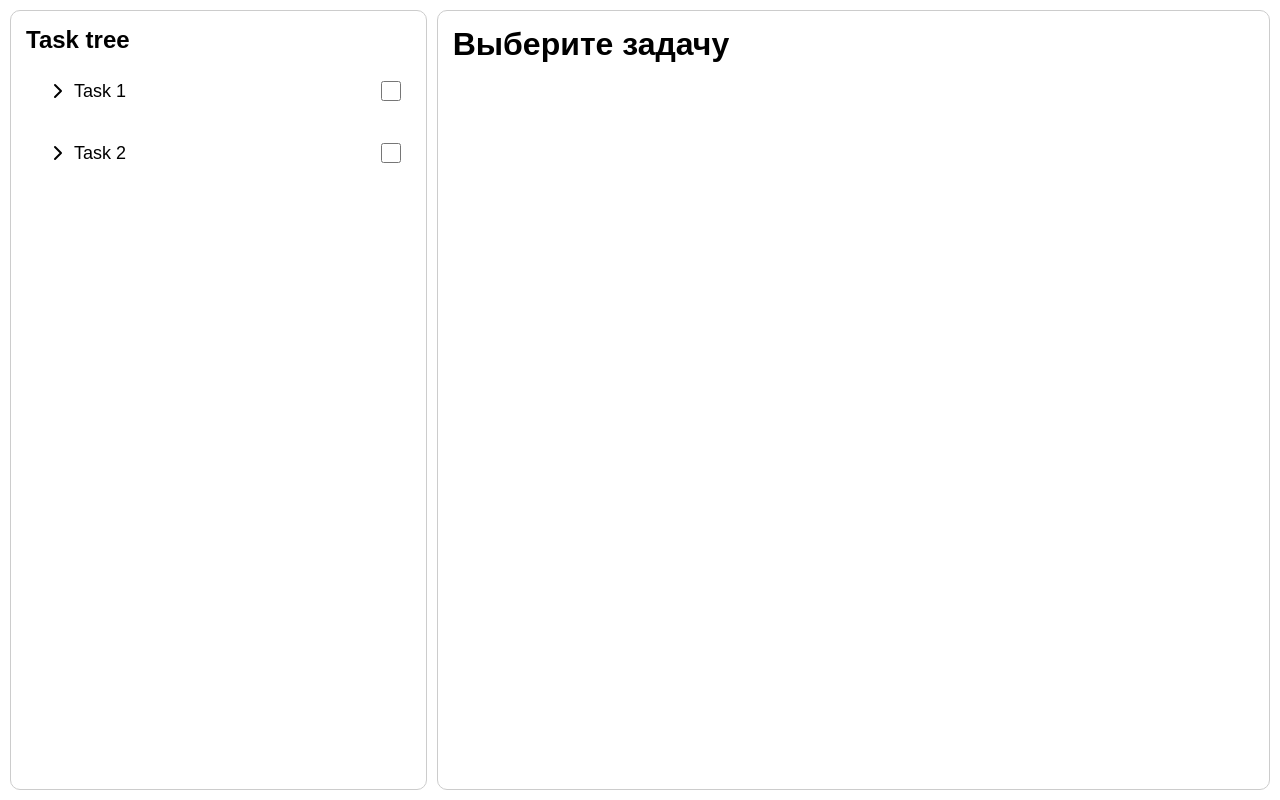
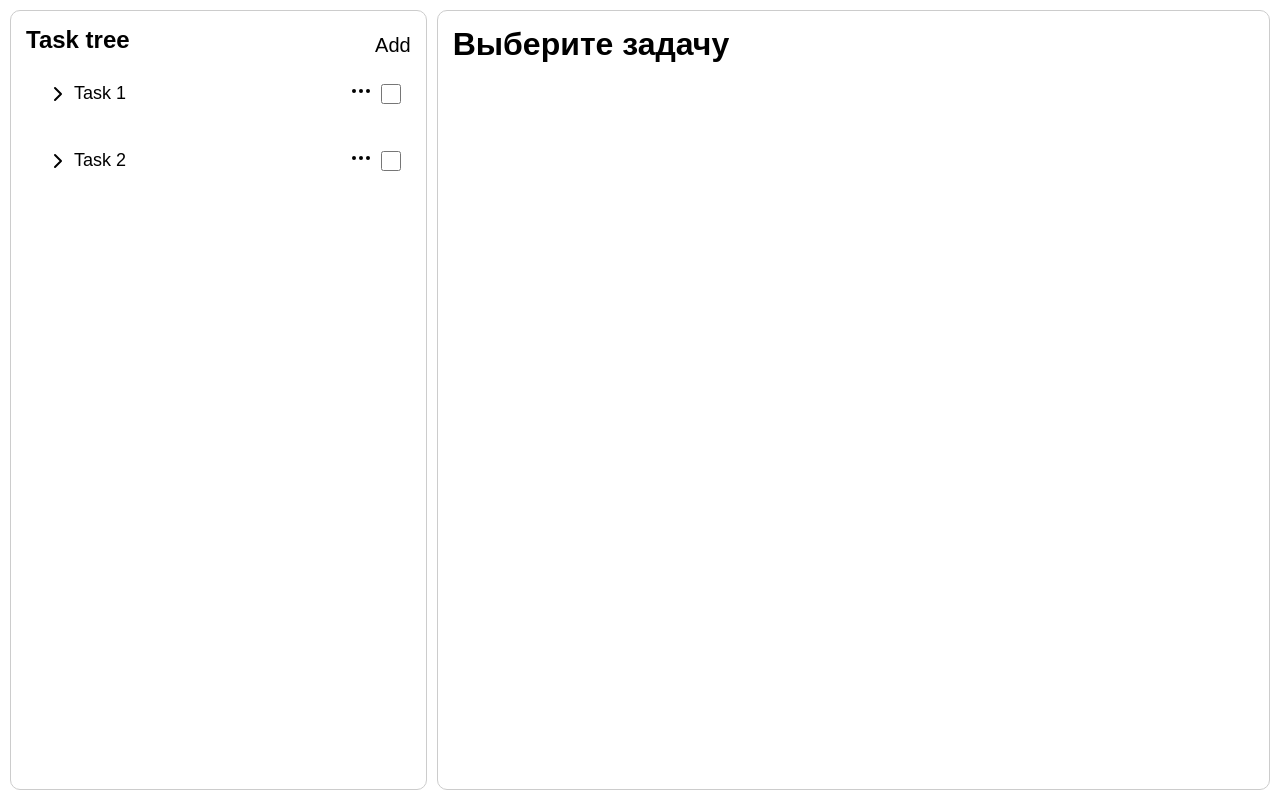
Before and after one commit to pablosukaban/testovoe-apricode, a React (Vite) app: page / in a window 1280 px wide. Built offline with nearby package versions, Linux system fonts and the light colour scheme.

Commit message:
добавить пустое, стили для меню

```diff
--- a/src/components/TaskItem.tsx
+++ b/src/components/TaskItem.tsx
@@ -1,17 +1,31 @@
 import taskState, { Task } from '../store/TaskState.ts';
 import { ChevronRight, ChevronDown } from 'lucide-react';
 import { observer } from 'mobx-react-lite';
-import { useRef } from 'react';
+import { MoreHorizontal } from 'lucide-react';
+import { useState } from 'react';
+
+type TaskMenuProps = {
+  isMenuOpened: boolean;
+  closeMenu: () => void;
+};
+
+const TaskMenu = ({ closeMenu, isMenuOpened }: TaskMenuProps) => {
+  return <div className={`task-menu ${isMenuOpened && 'open'}`}>123</div>;
+};
 
 type TaskItemProps = {
   givenTask: Task;
 };
 
 const TaskItem = observer(({ givenTask }: TaskItemProps) => {
+  const [isMenuOpened, setIsMenuOpened] = useState(false);
+
   const handleItemClick = (e: React.MouseEvent, id: number) => {
     e.stopPropagation();
 
     taskState.chooseTask(id);
+
+    console.log('click');
   };
 
   const handleCheckboxChange = (
@@ -21,9 +35,17 @@ const TaskItem = observer(({ givenTask }: TaskItemProps) => {
     e.stopPropagation();
 
     taskState.completeTask(id);
+
+    console.log('checkbox');
   };
 
-  const checkRef = useRef<HTMLInputElement>(null);
+  const handleMoreClick = (e: React.MouseEvent) => {
+    e.stopPropagation();
+
+    setIsMenuOpened(!isMenuOpened);
+
+    console.log('more');
+  };
 
   return (
     <div
@@ -39,18 +61,26 @@ const TaskItem = observer(({ givenTask }: TaskItemProps) => {
             {givenTask.title}
           </span>
         </label>
+        <span className={'task-options'}>
+          <span onClick={handleMoreClick}>
+            <MoreHorizontal />
+          </span>
           <input
-          ref={checkRef}
             type={'checkbox'}
             className={'task-checkbox'}
             checked={givenTask.completed}
             onChange={(e) => handleCheckboxChange(e, givenTask.id)}
           />
+        </span>
       </div>
       {givenTask.isActive &&
         givenTask.subTaskList.map((item) => (
           <TaskItem givenTask={item} key={item.id} />
         ))}
+      <TaskMenu
+        closeMenu={() => setIsMenuOpened(false)}
+        isMenuOpened={isMenuOpened}
+      />
     </div>
   );
 });
--- a/src/components/TaskTree.tsx
+++ b/src/components/TaskTree.tsx
@@ -3,9 +3,16 @@ import TaskItem from './TaskItem.tsx';
 import { observer } from 'mobx-react-lite';
 
 const TaskTree = observer(() => {
+  const handleAddButtonClick = () => {
+    taskState.addEmptyTask();
+  };
+
   return (
     <div className={'tree-container'}>
-      <h2>Task tree</h2>
+      <div className={'tree-header'}>
+        <h2>Task tree</h2>
+        <button onClick={handleAddButtonClick}>Add</button>
+      </div>
       <ul className={'task-list'}>
         {taskState.tasksList.map((item) => (
           <TaskItem givenTask={item} key={item.id} />
--- a/src/store/TaskState.ts
+++ b/src/store/TaskState.ts
@@ -1,4 +1,5 @@
 import { makeAutoObservable } from 'mobx';
+import { findTaskById } from '../utils/utils.ts';
 
 export type Task = {
   id: number;
@@ -89,31 +90,17 @@ class TaskState {
 
     found.completed = !found.completed;
   }
-}
 
-function findTaskById(tasks: Task[], id: number): Task | null {
-  let result: Task | null = null;
-
-  for (let i = 0; i < tasks.length; i++) {
-    const task = tasks[i];
-
-    if (task.id === id) {
-      task.isActive = !task.isActive;
-      result = task;
-
-      return result;
-    }
-
-    if (task.subTaskList.length > 0) {
-      result = findTaskById(task.subTaskList, id);
-
-      if (result !== null) {
-        return result;
-      }
-    }
+  addEmptyTask() {
+    this.tasksList.push({
+      id: Date.now(),
+      title: 'New task',
+      description: 'Add description',
+      completed: false,
+      isActive: false,
+      subTaskList: [],
+    });
   }
-
-  return result;
 }
 
 export default new TaskState();
--- a/src/styles.scss
+++ b/src/styles.scss
@@ -40,6 +40,8 @@ h2 {
 }
 
 .task-item-container {
+  position: relative;
+
   width: 100%;
   border-radius: 7px;
   padding: 5px 0 5px 10px;
@@ -85,6 +87,52 @@ h2 {
   }
 }
 
+.task-menu {
+  position: absolute;
+  bottom: -15px;
+  right: 10px;
+  display: none;
+
+  z-index: 10;
+
+  background: white;
+  border: 1px solid #333;
+  border-radius: 5px;
+  padding: 5px;
+  font-size: 1.125rem;
+
+  &.open {
+    display: block;
+  }
+}
+
+.tree-header {
+  width: 100%;
+
+  display: flex;
+  justify-content: space-between;
+  align-items: center;
+  gap: 10px;
+
+  button {
+    font-size: 1.25rem;
+    background: transparent;
+    border: none;
+    cursor: pointer;
+    font-weight: 500;
+
+    &:hover {
+      text-decoration: underline;
+    }
+  }
+}
+
+.task-options {
+  display: flex;
+  align-items: center;
+  gap: 8px;
+}
+
 // ===== task view =====
 
 
--- /dev/null
+++ b/src/utils/utils.ts
@@ -0,0 +1,26 @@
+import { Task } from '../store/TaskState.ts';
+
+export function findTaskById(tasks: Task[], id: number): Task | null {
+  let result: Task | null = null;
+
+  for (let i = 0; i < tasks.length; i++) {
+    const task = tasks[i];
+
+    if (task.id === id) {
+      task.isActive = !task.isActive;
+      result = task;
+
+      return result;
+    }
+
+    if (task.subTaskList.length > 0) {
+      result = findTaskById(task.subTaskList, id);
+
+      if (result !== null) {
+        return result;
+      }
+    }
+  }
+
+  return result;
+}
```
Also changed, not shown: 1 other file (tests, documents, lock files or other folders). Lines whose indentation alone changed are shown as unchanged.
